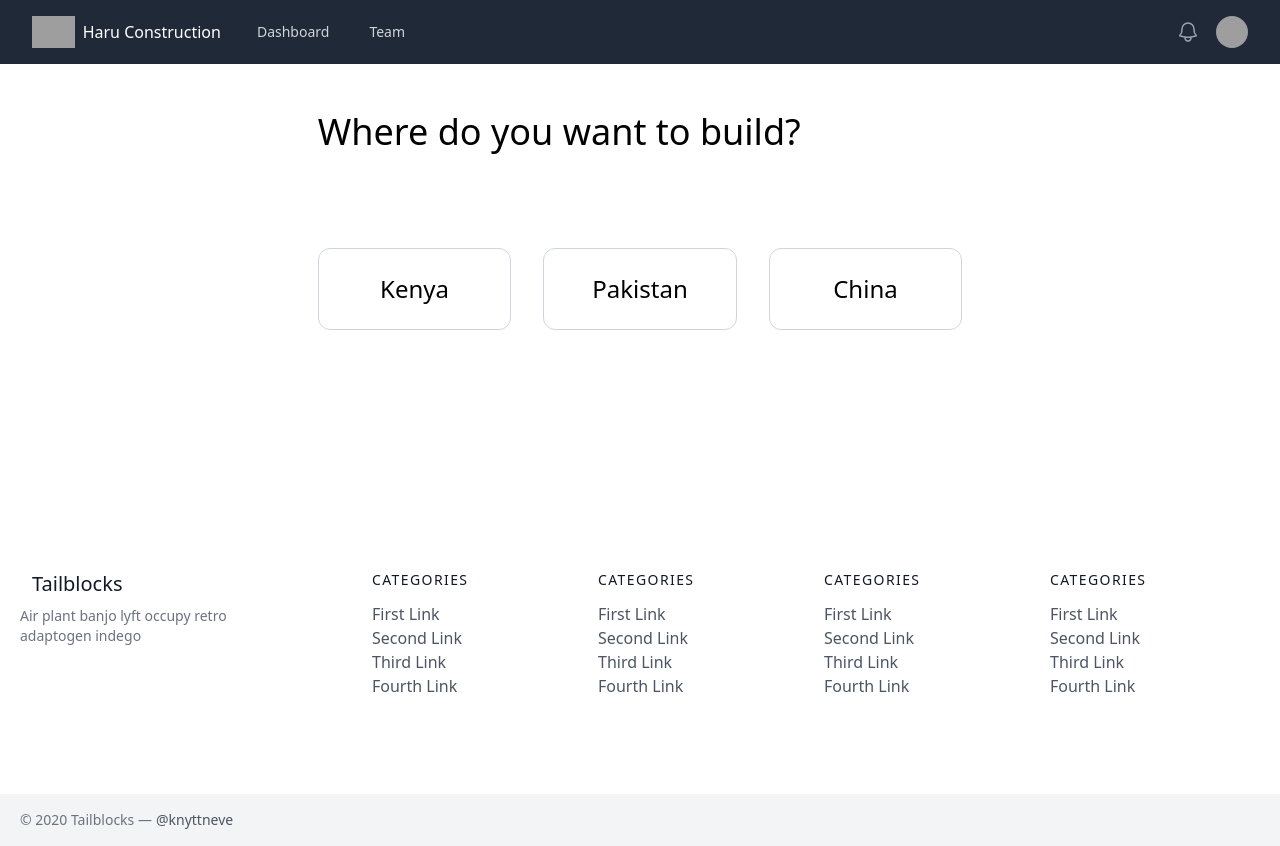
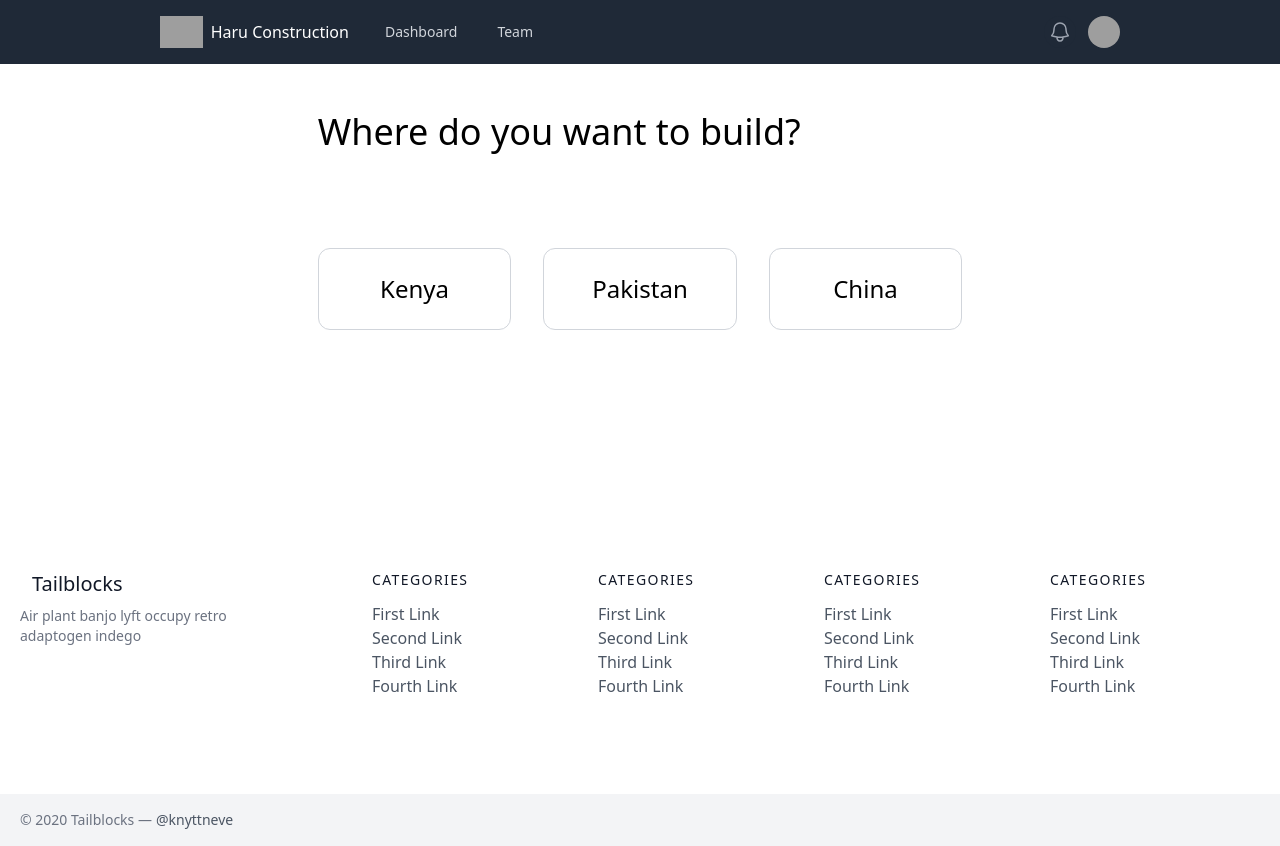
Before and after one commit to patrickchin/haru2-vercel, a Next.js app: page / in a window 1280 px wide. Built offline with nearby package versions, Linux system fonts and the light colour scheme; grey boxes are pictures that could not be loaded.

Commit message:
minor changes

```diff
--- a/app/components/header.tsx
+++ b/app/components/header.tsx
@@ -21,7 +21,7 @@
     <Disclosure as="nav" className="bg-gray-800">
       {({ open }) => (
         <>
-          <div className="mx-auto max-w-7xl px-2 sm:px-6 lg:px-8">
+          <div className="mx-auto max-w-5xl px-2 sm:px-6 lg:px-8">
             <div className="relative flex h-16 items-center justify-between">
               <div className="absolute inset-y-0 left-0 flex items-center sm:hidden">
                 {/* Mobile menu button*/}
--- a/app/db.ts
+++ b/app/db.ts
@@ -1,3 +1,5 @@
+'use server';
+
 import { drizzle } from 'drizzle-orm/postgres-js';
 import { pgTable, serial, varchar } from 'drizzle-orm/pg-core';
 import { eq } from 'drizzle-orm';
```
